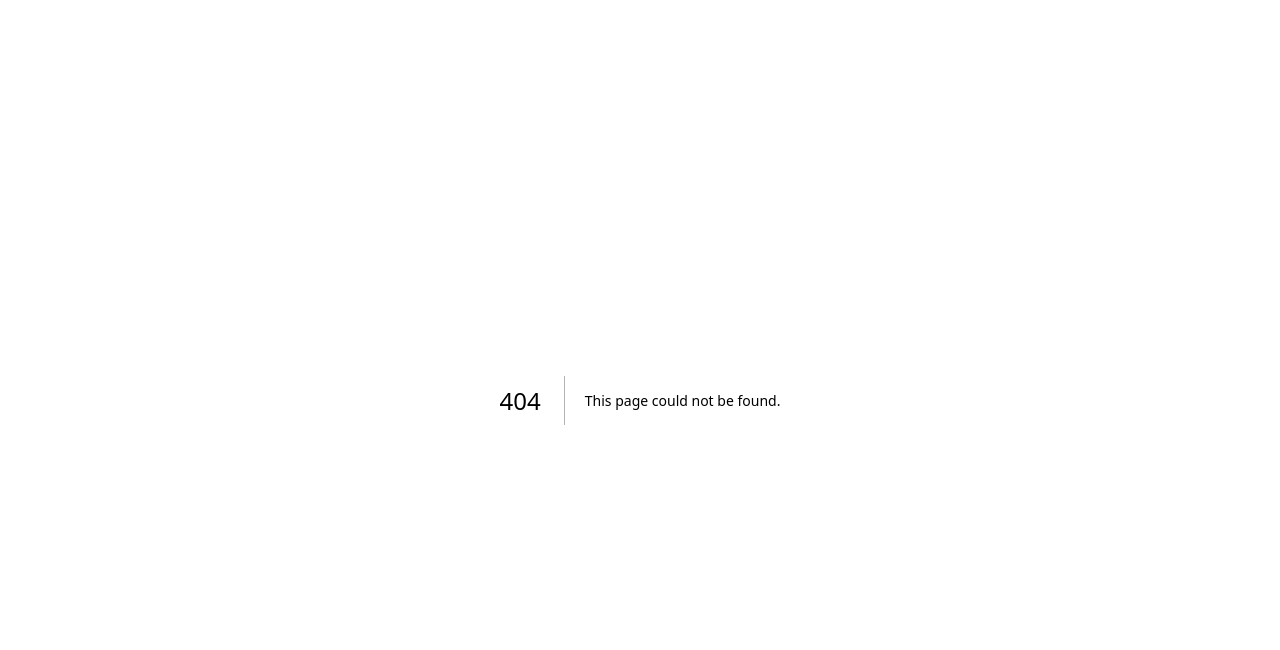
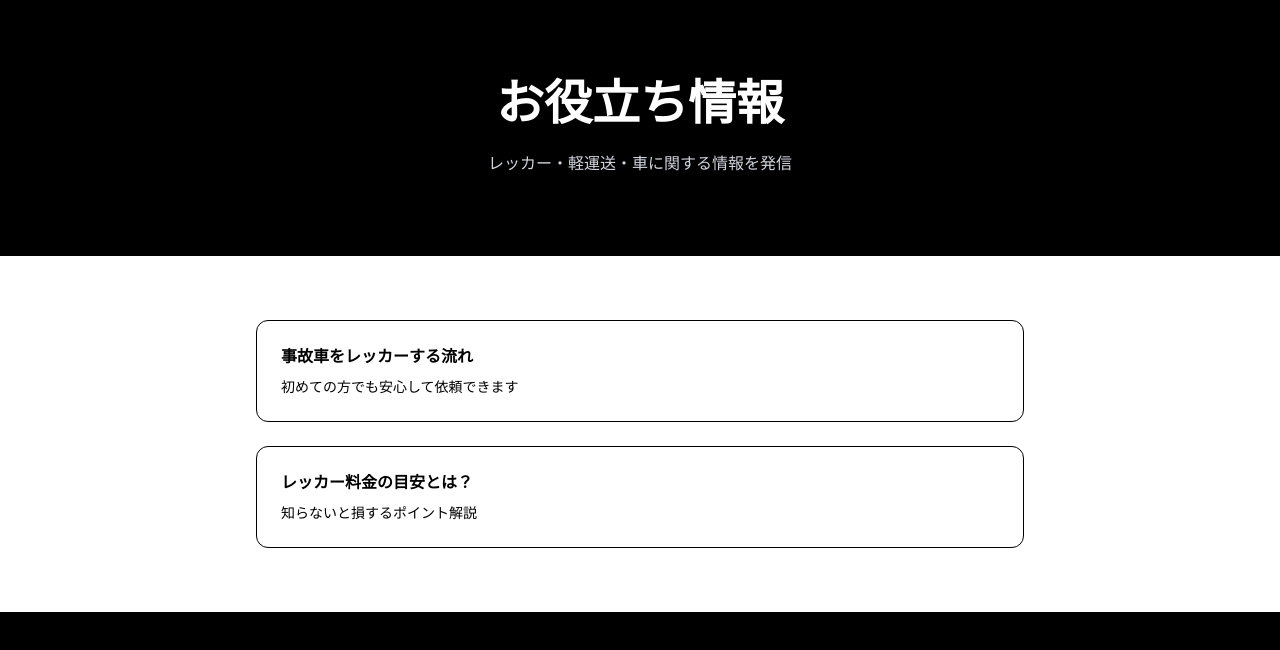
Before and after one commit to gami-official/a-produce-site, a Next.js app: page /blog in a window 1280 px wide. Before the commit this address had no page. Shown: the top 650 px of the page. Built offline with nearby package versions, Linux system fonts and the light colour scheme.

Commit message:
Create page.tsx

```diff
--- /dev/null
+++ b/app/blog/page.tsx
@@ -0,0 +1,33 @@
+export default function Blog() {
+  return (
+    <main className="bg-black text-white min-h-screen">
+
+      <section className="text-center py-20 px-4">
+        <h1 className="text-3xl md:text-5xl font-bold">
+          お役立ち情報
+        </h1>
+
+        <p className="mt-6 text-gray-300">
+          レッカー・軽運送・車に関する情報を発信
+        </p>
+      </section>
+
+      <section className="bg-white text-black py-16 px-6">
+        <div className="max-w-3xl mx-auto space-y-6">
+
+          <a href="/blog/1" className="block border p-6 rounded-xl">
+            <h2 className="font-bold">事故車をレッカーする流れ</h2>
+            <p className="text-sm mt-2">初めての方でも安心して依頼できます</p>
+          </a>
+
+          <a href="/blog/2" className="block border p-6 rounded-xl">
+            <h2 className="font-bold">レッカー料金の目安とは？</h2>
+            <p className="text-sm mt-2">知らないと損するポイント解説</p>
+          </a>
+
+        </div>
+      </section>
+
+    </main>
+  );
+}
```
